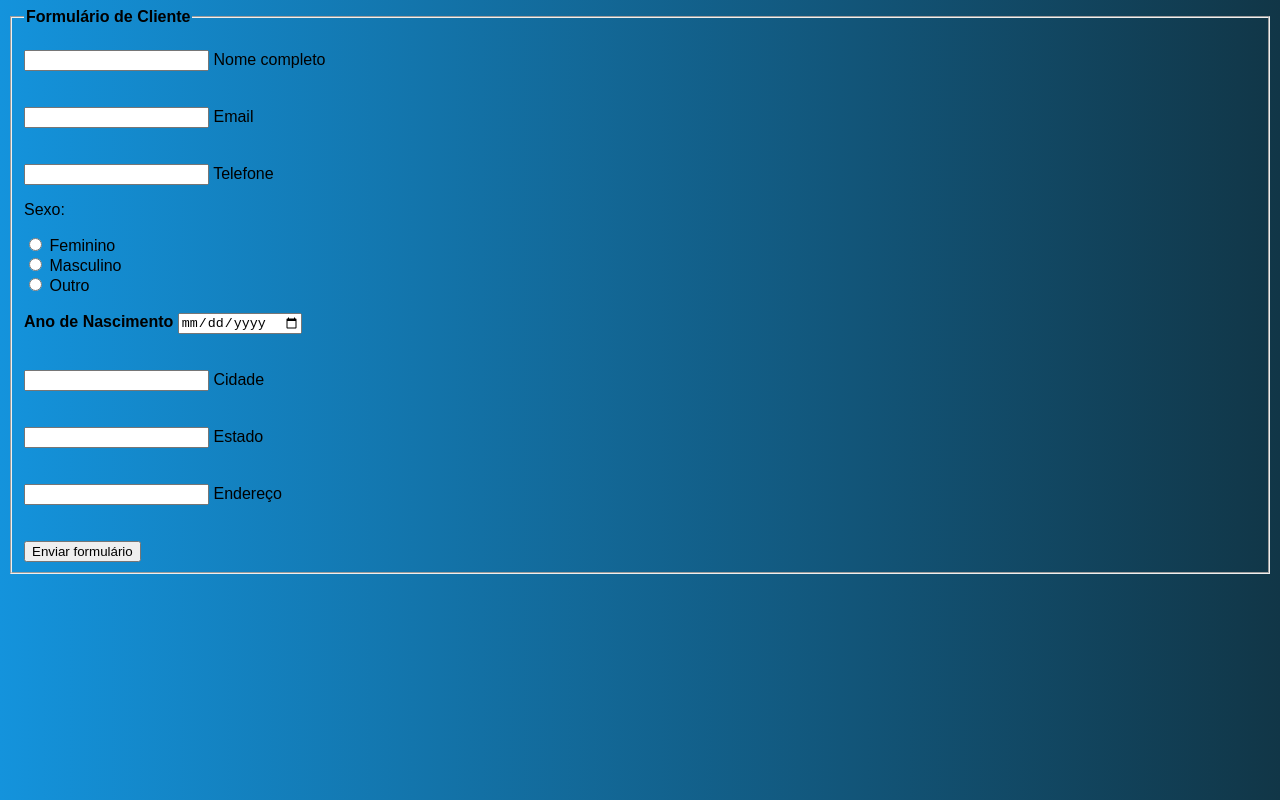
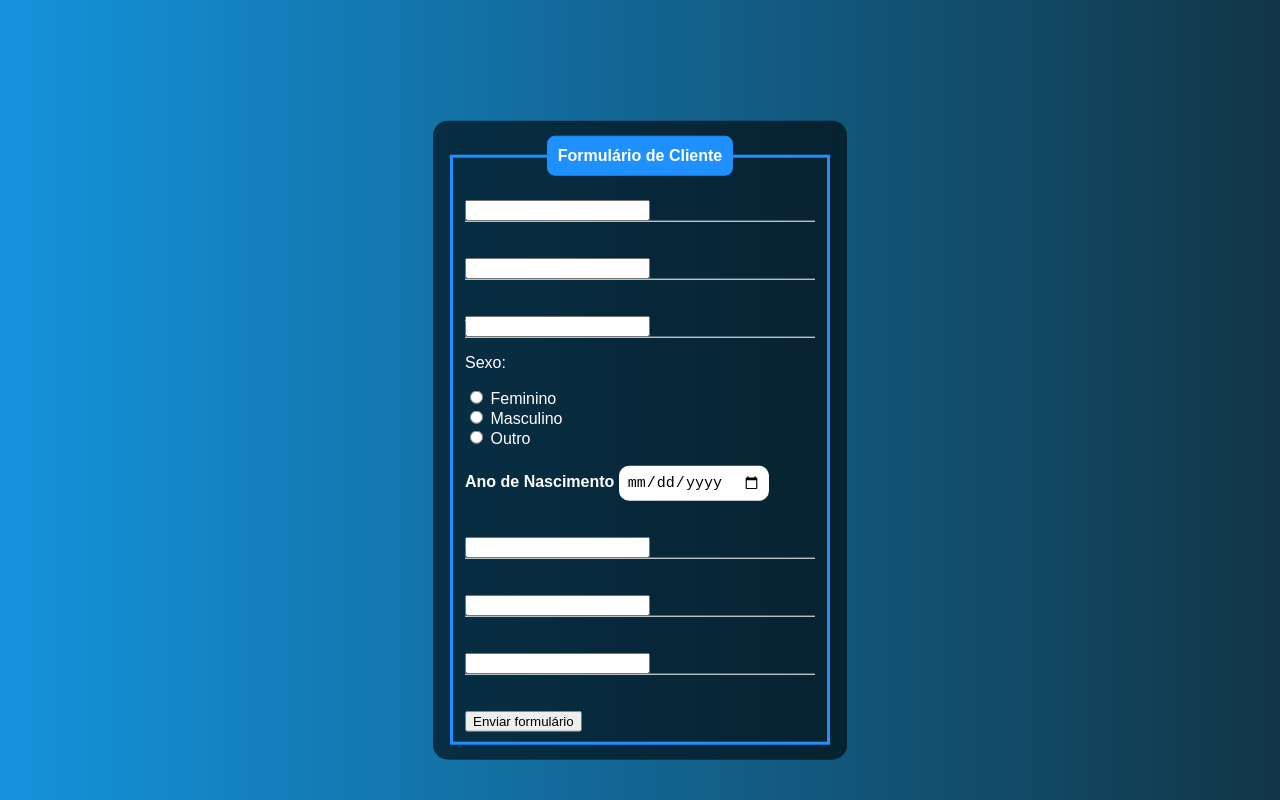
Before and after one commit to guimorangao/guilhermegiovaninardi, a plain HTML site: page formulario html.html in a window 1280 px wide. Drawn offline with Linux system fonts and the light colour scheme.

Commit message:
Add files via upload

```diff
--- a/formulario.css
+++ b/formulario.css
@@ -3,15 +3,61 @@ body{
     font-family:arial, helvetica, sans-serif;
 }
 
-box{
+.box{
     color:white;
-    positon: absolute;
-    top:55%;
-    left:50%;
-    transform:translate(-50%, -50%);
+    position: absolute;
+    top: 55%;
+    left: 50%;
+    transform: translate(-50%, -50%);
     background-color: rgba(0, 0, 0, 0.6);
     padding: 15px;
     border-radius: 15px;
     width: 30%;
+}
 
+fieldset{
+    border: 3px solid dodgerblue;
 }
+
+legend{
+    border: 1px solid dodgerblue;
+    padding: 10px;
+    text-align: center;
+    background-color: dodgerblue;
+    border-radius: 8px;
+}
+
+.inputBox{
+    position: relative;
+    border-bottom: 1px solid white;
+    outline: none;
+    color: white;
+    font-size: 15px;
+    width: 100%;
+    letter-spacing: 2px;
+}
+
+.labelinput{ /* animacao das labels - nessa parte, as labels ira se encaixar dentro dos inputs*/
+    position: absolute;/*vai ocupar apenas o elemento dela mesmo*/
+    top: 0px;
+    left: 0px;
+    pointer-events: none;/*qualquer lugar que eu clicar dentro do input,ele vai executar a acao*/
+    transition: 5px;/*transicao-para criacao de efeitos de animacao personalizacao*/
+}
+
+/*quando clicar no input eu quero que o label vai para cima do input - por isso a açao e no input*/
+
+.inputUser:focus ~ .labelimput, /* exercutar uma acao na nossa label*/
+.inputUser:valid ~ .labelimput{ /* qdo o input tiver valido, eu quero que ele execute essa acao ira permanecer no input, senao ira ficar por cima */
+    top:-20px;
+    font-size: 20px;
+    color: dodgerblue;
+}
+
+#data_nascimento{
+    border:none;
+    padding: 8px;
+    border-radius: 10px;
+    outline: none;
+    font-size: 15px;
+}
```
